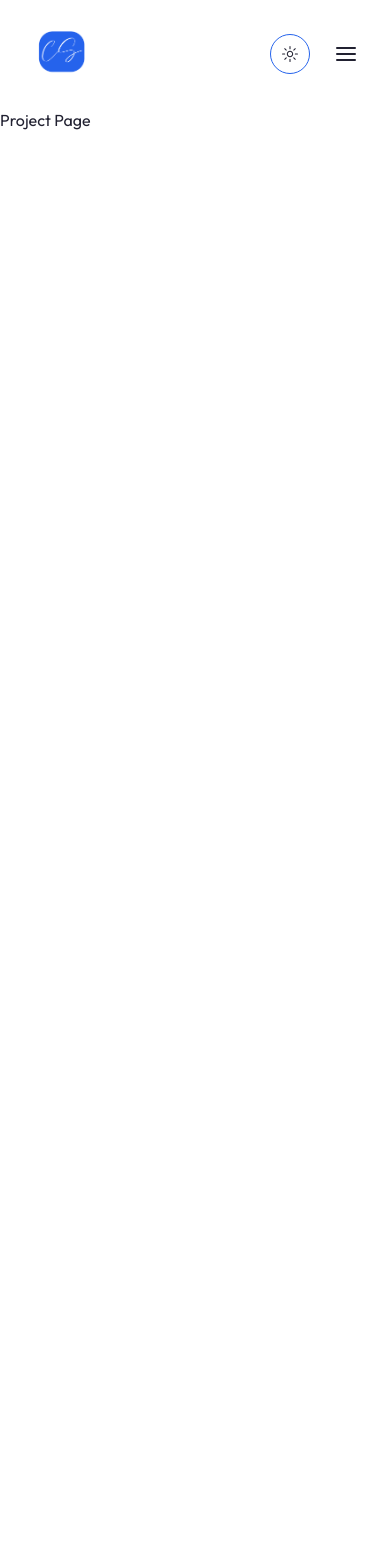
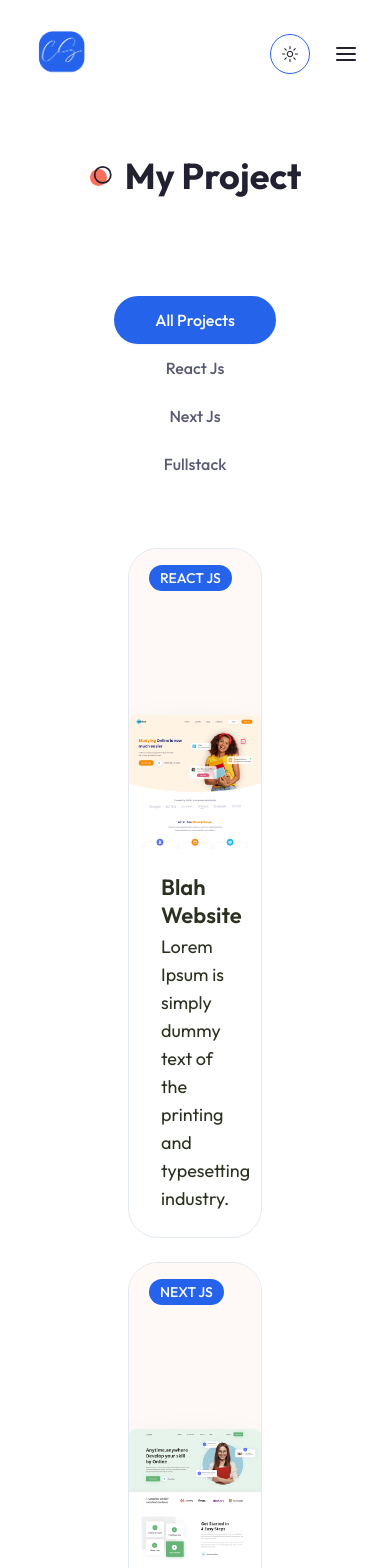
Before and after one commit to Ell-91/charrell-sherman-portfolio, a Next.js app: page /projects in a window 390 px wide. Shown: the top 1568 px of the page. Built offline with nearby package versions, Linux system fonts and the light colour scheme.

Commit message:
Contact me page complete

```diff
--- a/app/contact/page.jsx
+++ b/app/contact/page.jsx
@@ -1,5 +1,57 @@
+import { MailIcon, HomeIcon, PhoneCall } from "lucide-react";
+// components
+import Form from "@/components/Form";
+
 export const Contact = () => {
-  return <div>Contact Page</div>;
+  return (
+    <section>
+      <div className="container mx-auto">
+        {/* text and illustratration */}
+        <div className="grid xl:grid-cols-2 pt-12 xl:h-[480px] mb-6 xl:mb-24 ">
+          {/* text */}
+          <div className="flex flex-col justify-center">
+            <div className="flex items-center gap-x-4 text-primary text-lg mb-4">
+              <span className="w-[30px] h-[2px] bg-primary"></span>
+              Say Hello
+            </div>
+            <h1 className="h1 max-w-md mb-8">Lets Work Together</h1>
+            <p className="subtitle max-w-[400px]">
+              Lorem Ipsum is simply dummy text of the printing and typesetting
+              industry.
+            </p>
+          </div>
+          <div
+            className="hidden xl:flex w-full bg-contact_illustration_light
+            dark:bg-contact_illustration_dark bg-contain bg-top bg-no-repeat"
+          ></div>
+        </div>
+        {/* info text and form */}
+        <div className="grid xl:grid-cols-2 mb-24 xl:mb-32">
+          {/* info text */}
+          <div
+            className="flex flex-col gap-y-4 xl:gap-y-14 mb-12 xl:mb-24
+          text-base xl:text-lg"
+          >
+            <div className="flex items-center gap-x-8">
+              {/* mail */}
+              <MailIcon size={18} className="text-primary" />
+              <div>shermancharrell@gmail.com</div>
+            </div>
+            <div className="flex items-center gap-x-8">
+              {/* address */}
+              <HomeIcon size={18} className="text-primary" />
+              <div>sWashington DC</div>
+            </div>
+            <div className="flex items-center gap-x-8">
+              {/* phone */}
+              <PhoneCall size={18} className="text-primary" />
+              <div>WhatsApp Phone Number</div>
+            </div>
+          </div>
+          <Form />
+        </div>
+      </div>
+    </section>
+  );
 };
-
 export default Contact;
--- a/app/globals.css
+++ b/app/globals.css
@@ -79,7 +79,7 @@
   @apply text-6xl xl:text-[72px] xl:leading-[80px] tracking-[-2px] font-bold;
 }
 
-.h3 {
+.h2 {
   @apply text-4xl font-bold;
 }
 
--- a/app/page.jsx
+++ b/app/page.jsx
@@ -4,6 +4,7 @@
 import Services from "@/components/Services";
 import Work from "@/components/Work";
 import Reviews from "@/components/Reviews";
+import Cta from "@/components/Cta";
 
 export default function Home() {
   return (
@@ -13,7 +14,7 @@
       <Services />
       <Work />
       <Reviews />
-
+      <Cta />
     </main>
   );
 }
--- a/app/projects/page.jsx
+++ b/app/projects/page.jsx
@@ -1,7 +1,146 @@
-import React from "react";
+"use client";
+import React, { useState } from "react";
+import { Tabs, TabsList, TabsContent, TabsTrigger } from "@/components/ui/tabs";
+import ProjectCard from "@/components/ProjectCard";
+
+const projectData = [
+  {
+    image: "/work/3.png",
+    category: "react js",
+    name: "Blah Website",
+    description:
+      "Lorem Ipsum is simply dummy text of the printing and typesetting industry.",
+    link: "/",
+    github: "/",
+  },
+  {
+    image: "/work/4.png",
+    category: "next js",
+    name: "Hah Website",
+    description:
+      "Lorem Ipsum is simply dummy text of the printing and typesetting industry.",
+    link: "/",
+    github: "/",
+  },
+  {
+    image: "/work/2.png",
+    category: "next js",
+    name: "Cacao Website",
+    description:
+      "Lorem Ipsum is simply dummy text of the printing and typesetting industry.",
+    link: "/",
+    github: "/",
+  },
+  {
+    image: "/work/1.png",
+    category: "next js",
+    name: "Charrell Website",
+    description:
+      "Lorem Ipsum is simply dummy text of the printing and typesetting industry.",
+    link: "/",
+    github: "/",
+  },
+  {
+    image: "/work/3.png",
+    category: "next js",
+    name: "Events Website",
+    description:
+      "Lorem Ipsum is simply dummy text of the printing and typesetting industry.",
+    link: "/",
+    github: "/",
+  },
+  {
+    image: "/work/4.png",
+    category: "next js",
+    name: "Wrapper Website",
+    description:
+      "Lorem Ipsum is simply dummy text of the printing and typesetting industry.",
+    link: "/",
+    github: "/",
+  },
+  {
+    image: "/work/1.png",
+    category: "fullstack",
+    name: "Lavish Website",
+    description:
+      "Lorem Ipsum is simply dummy text of the printing and typesetting industry.",
+    link: "/",
+    github: "/",
+  },
+  {
+    image: "/work/3.png",
+    category: "fullstack",
+    name: "Nova Website",
+    description:
+      "Lorem Ipsum is simply dummy text of the printing and typesetting industry.",
+    link: "/",
+    github: "/",
+  },
+  {
+    image: "/work/2.png",
+    category: "fullstack",
+    name: "Nintique Website",
+    description:
+      "Lorem Ipsum is simply dummy text of the printing and typesetting industry.",
+    link: "/",
+    github: "/",
+  },
+];
+
+const uniqueCategories = [
+  "all projects",
+  ...new Set(projectData.map((item) => item.category)),
+];
 
 const Projects = () => {
-  return <div>Project Page</div>;
+  const [categories, setCategories] = useState(uniqueCategories);
+  const [category, setCategory] = useState("all projects");
+
+  // if category is 'all projects' return all projects, else filter by category
+  const filteredProjects = projectData.filter((project) => {
+    return category === "all projects"
+      ? project
+      : project.category === category;
+  });
+
+  return (
+    <section className="min-h-screen pt-12">
+      <div className="container mx-auto">
+        <h2 className="section-title mb-8 xl:mb-16 text-center mx-auto">
+          My Project
+        </h2>
+        <Tabs defaultValue={category} className="m-24 xl:mb-48">
+          <TabsList
+            className="w-full grid h-full md:grid-cols-4 lg:max-w-[640px]
+          mb-12 mx-auto md:border dark:border-none"
+          >
+            {categories.map((category, index) => {
+              return (
+                <TabsTrigger
+                  onClick={() => setCategory(category)}
+                  value={category}
+                  key={index}
+                  className="capitalize w-[162px] md:w-auto"
+                >
+                  {category}
+                </TabsTrigger>
+              );
+            })}
+          </TabsList>
+          {/* tabs content */}
+          <div className="text-lg xl:mt-8 grid grid-cols-1 lg:grid-cols-3 gap-4">
+            {filteredProjects.map((project, index) => {
+              return (
+                <TabsContent value={category} key={index}>
+                  <ProjectCard project={project} />
+                </TabsContent>
+              );
+            })}
+          </div>
+        </Tabs>
+      </div>
+    </section>
+  );
 };
 
 export default Projects;
--- a/app/template.jsx
+++ b/app/template.jsx
@@ -26,7 +26,7 @@
         style={{ transform: `translateY(${completion - 100}%)` }}
         className="fixed z-50 bg-primary w-1 top-0 right-0 bottom-0 tranisiton-all duration-700"
       ></span>
-      <div className="h-[4000px]"></div>
+      {/* <div className="h-[4000px]"></div> */}
     </>
   );
 };
--- /dev/null
+++ b/components/Cta.jsx
@@ -0,0 +1,21 @@
+import { Button } from "./ui/button";
+import Link from "next/link";
+
+const Cta = () => {
+  return (
+    <section className="py-24 bg-tertiary dark:bg-secondary/40">
+      <div className="container mx-auto">
+        <div className="flex flex-col items-center">
+          <h2 className="h2 max-w-xl text-center mb-8">
+            Prepare to turn your idead into reality? Im here to help
+          </h2>
+          <Link href="/contact">
+            <Button>Contact me</Button>
+          </Link>
+        </div>
+      </div>
+    </section>
+  );
+};
+
+export default Cta;
--- a/components/Footer.jsx
+++ b/components/Footer.jsx
@@ -1,7 +1,24 @@
-import React from "react";
+import Socials from "./Socials";
 
 const Footer = () => {
-  return <footer>Footer</footer>;
+  return (
+    <footer className="bg-secondary py-12">
+      <div className="container mx-auto">
+        <div className="flex flex-col items-center justify-between">
+          {/* socials */}
+          <Socials
+            containerStyles="flex gap-x-6 max-auto xl:mx-0 mb-4"
+            iconStyles="text-primary dark:text-white/70 text-[20px]
+            hover:text-white dark:hover:text-primary transition-all"
+          />
+          {/* copyright */}
+          <div className="text-muted-foreground">
+            Copyright &copy; Charrell Sherman. All rights reserved
+          </div>
+        </div>
+      </div>
+    </footer>
+  );
 };
 
 export default Footer;
--- /dev/null
+++ b/components/Form.jsx
@@ -0,0 +1,34 @@
+"use client";
+
+import { Button } from "./ui/button";
+import { Input } from "./ui/input";
+import { Textarea } from "./ui/textarea";
+import { User, MailIcon, ArrowRightIcon, MessageSquare } from "lucide-react";
+
+const Form = () => {
+  return (
+    <form className="flex flex-col gap-y-4">
+      {/* input */}
+      <div className="relative flex items-center">
+        <Input type="name" id="name" placeholder="Name" />
+        <User className="absolute right-6" size={20} />
+      </div>
+      {/* input */}
+      <div className="relative flex items-center">
+        <Input type="email" id="email" placeholder="Email" />
+        <MailIcon className="absolute right-6" size={20} />
+      </div>
+      {/* textarea */}
+      <div className="relative flex items-center">
+        <Textarea placeholder="Type Your Message Here" />
+        <MessageSquare className="absolute top-4 right-6" size={20} />
+      </div>
+      <Button className="flex items-center gap-x-1 max-w-[166px] ">
+        Lets Talk
+        <ArrowRightIcon size={20} />
+      </Button>
+    </form>
+  );
+};
+
+export default Form;
--- a/tailwind.config.js
+++ b/tailwind.config.js
@@ -75,6 +75,8 @@
         dots_dark: "url(/dots-dark.svg)",
         work_project_bg_light: "url(/work/project-bg-light.png)",
         work_project_bg_dark: "url(/work/project-bg-dark.png)",
+        contact_illustration_light: "url(/contact/illustration-light.svg)",
+        contact_illustration_dark: "url(/contact/illustration-dark.svg)",
       },
       borderRadius: {
         lg: "var(--radius)",
```
Also changed, not shown: components/ui/input.jsx (+9 -8 lines), components/ui/sheet.jsx (+52 -42 lines), components/ui/textarea.jsx (+9 -8 lines).
